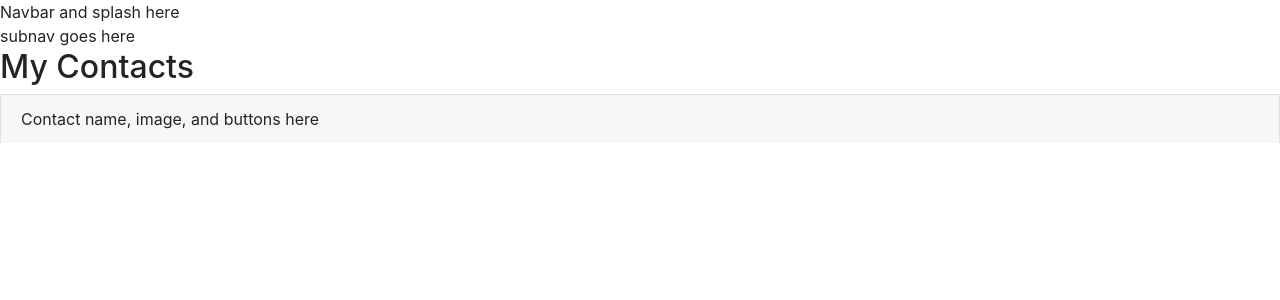
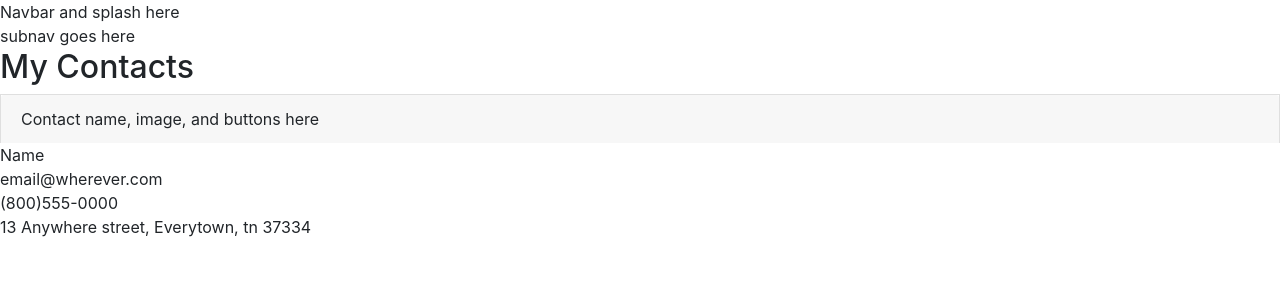
Before and after one commit to build-week-random-acts/random-acts-FE1, a React (Create React App) app: page / in a window 1280 px wide. Shown: the top 300 px of the page. Built offline with nearby package versions, Linux system fonts and the light colour scheme.

Commit message:
checkpoint for deployment

```diff
--- a/src/components/ContactCard.jsx
+++ b/src/components/ContactCard.jsx
@@ -1,10 +1,25 @@
 import React from 'react';
 
-const ContactCard = (prop) => {
+const ContactCard = (props) => {
+    const { contact } = props;
     return(
-        <div></div>
+        <div>
+            <div>
+               {contact.name}
+            </div>
+            <div>
+                {contact.email}
+            </div>
+            <div>
+               {contact.phone}
+            </div>
+            <div>
+                {contact.address}
+            </div>
 
-    )
-}
+        </div>
+
+    );
+};
 
 export default ContactCard
--- a/src/components/ContactList.jsx
+++ b/src/components/ContactList.jsx
@@ -1,11 +1,16 @@
-import React from 'react';
+import React, { useState } from 'react';
 import Accordion from 'react-bootstrap/Accordion';
 import Card from 'react-bootstrap/Card';
-import Button from 'react-bootstrap/Button';
+import ContactCard from './ContactCard';
+
+
 
 
 const ContactList = (props) =>{
-    return(
+  const [contacts, setContacts]   = useState([{name:'Name', email: 'email@wherever.com', phone: '(800)555-0000', address:'13 Anywhere street, Everytown, tn 37334'}
+
+  ]);
+  return(
         <container className='contactList'>
             <h2>My Contacts</h2>
             <Accordion >
@@ -17,8 +22,8 @@ const ContactList = (props) =>{
                 <Card.Body>full contact card here</Card.Body>
               </Accordion.Collapse>
             </Card>
-
           </Accordion>
+          <ContactCard contact = {{name:'Name', email: 'email@wherever.com', phone: '(800)555-0000', address:'13 Anywhere street, Everytown, tn 37334'}}/>
         </container>
     )
 };
```
